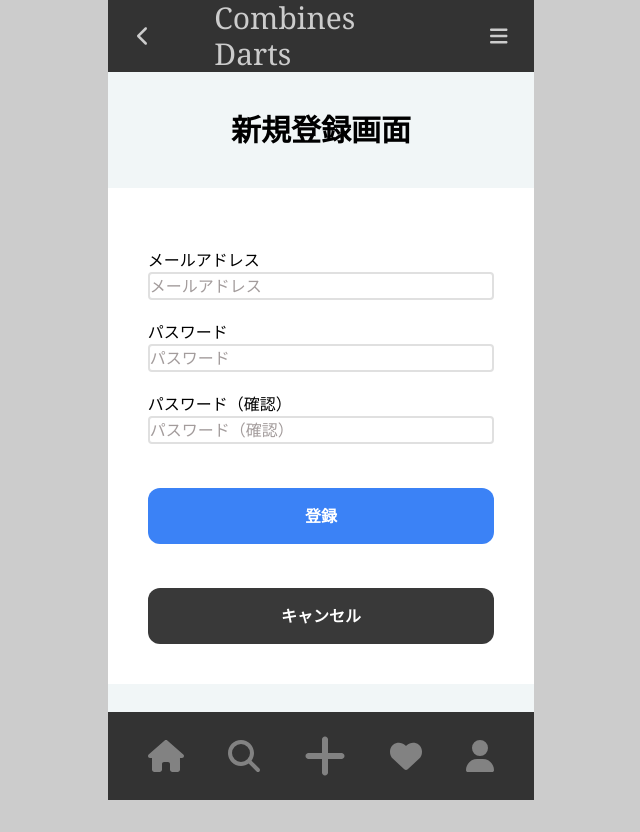
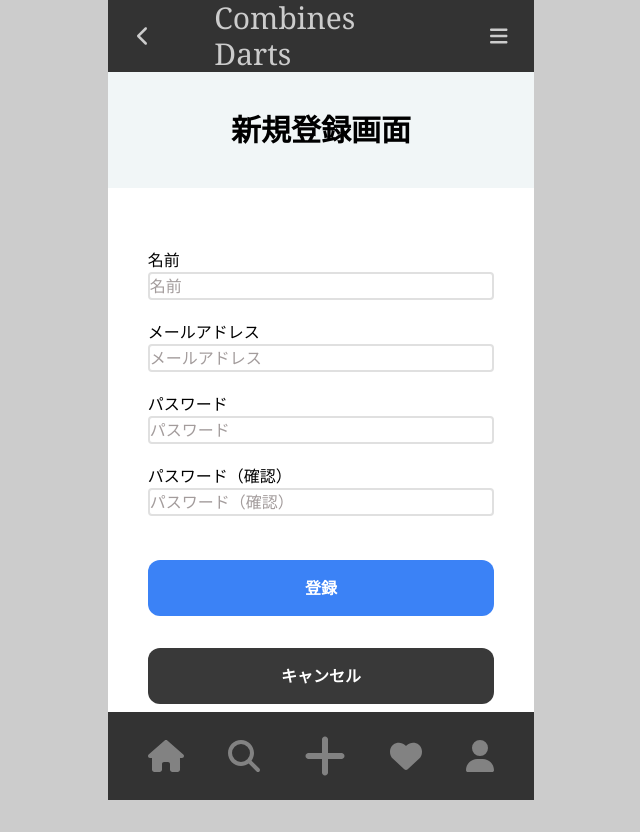
Before and after one commit to kanori1022/darts_frontend, a Next.js app: page /newprofile in a window 1280 px wide. Shown: the whole page, without its empty margins (319-959 px from the left). Before the commit the page ends 800 px from the top, so only its background shows below. Built offline with nearby package versions, Linux system fonts and the light colour scheme; no server answers.

Commit message:
デプロイ実施に伴う修正

```diff
--- a/app/newprofile/page.tsx
+++ b/app/newprofile/page.tsx
@@ -2,8 +2,10 @@
 
 import { Button } from "@/components/Button/Button";
 import { InputLong } from "@/components/Input/Input";
+import { useCreateUser } from "@/hooks/api/useCreateUser";
 import { FirebaseError, getApp, getApps, initializeApp } from "firebase/app";
 import { createUserWithEmailAndPassword, getAuth } from "firebase/auth";
+import { useRouter } from "next/navigation";
 import { useState } from "react";
 
 // Firebase 初期化
@@ -24,27 +26,83 @@ export default function Newprofile() {
   const [email, setEmail] = useState("");
   const [password, setPassword] = useState("");
   const [passwordConfirm, setPasswordConfirm] = useState("");
+  const [name, setName] = useState("");
   const [error, setError] = useState<string | null>(null);
   const [success, setSuccess] = useState(false);
+  const [isLoading, setIsLoading] = useState(false);
+
+  const { createUser } = useCreateUser();
+  const router = useRouter();
 
   const handleRegister = async () => {
     setError(null);
     setSuccess(false);
+    setIsLoading(true);
+
+    // バリデーション
+    if (!email || !password || !name) {
+      setError("すべての項目を入力してください。");
+      setIsLoading(false);
+      return;
+    }
 
     if (password !== passwordConfirm) {
       setError("パスワードが一致しません。");
+      setIsLoading(false);
+      return;
+    }
+
+    if (password.length < 6) {
+      setError("パスワードは6文字以上で入力してください。");
+      setIsLoading(false);
       return;
     }
 
     try {
-      await createUserWithEmailAndPassword(auth, email, password);
+      // 1. Firebase認証でユーザーを作成
+      const userCredential = await createUserWithEmailAndPassword(
+        auth,
+        email,
+        password
+      );
+      const firebaseUser = userCredential.user;
+
+      // 2. API側にユーザー情報を登録
+      await createUser({
+        user: {
+          name: name,
+          image: null,
+          introduction: "",
+        },
+        firebase_uid: firebaseUser.uid,
+      });
+
       setSuccess(true);
+
+      // 登録成功後、ホームページにリダイレクト
+      setTimeout(() => {
+        router.push("/home");
+      }, 2000);
     } catch (err: unknown) {
       if (err instanceof FirebaseError) {
-        setError(err.message);
+        switch (err.code) {
+          case "auth/email-already-in-use":
+            setError("このメールアドレスは既に使用されています。");
+            break;
+          case "auth/invalid-email":
+            setError("有効なメールアドレスを入力してください。");
+            break;
+          case "auth/weak-password":
+            setError("パスワードが弱すぎます。");
+            break;
+          default:
+            setError(err.message);
+        }
       } else {
         setError("予期しないエラーが発生しました。");
       }
+    } finally {
+      setIsLoading(false);
     }
   };
 
@@ -57,34 +115,57 @@ export default function Newprofile() {
         <div className="pl-10 pr-10 pt-10 pb-10 bg-white space-y-6">
           <div>
             <InputLong
+              placeholder="名前"
+              onChange={(e) => setName(e.target.value)}
+              value={name}
+            >
+              名前
+            </InputLong>
+
+            <InputLong
               placeholder="メールアドレス"
               onChange={(e) => setEmail(e.target.value)}
+              value={email}
             >
               メールアドレス
             </InputLong>
 
             <InputLong
               placeholder="パスワード"
+              type="password"
               onChange={(e) => setPassword(e.target.value)}
+              value={password}
             >
               パスワード
             </InputLong>
 
             <InputLong
               placeholder="パスワード（確認）"
+              type="password"
               onChange={(e) => setPasswordConfirm(e.target.value)}
+              value={passwordConfirm}
             >
               パスワード（確認）
             </InputLong>
           </div>
 
           {error && <p className="text-red-500">{error}</p>}
-          {success && <p className="text-green-500">登録に成功しました！</p>}
+          {success && (
+            <div className="text-green-500">
+              <p>登録に成功しました！</p>
+              <p className="text-sm">ホームページに移動します...</p>
+            </div>
+          )}
 
-          <Button color="bg-[#3B82F6]" onClick={handleRegister}>
-            登録
-          </Button>
-          <Button color="bg-[#393939]">キャンセル</Button>
+          <div className="space-y-3">
+            <Button color="bg-[#3B82F6]" onClick={handleRegister}>
+              {isLoading ? "登録中..." : "登録"}
+            </Button>
+
+            <Button color="bg-[#393939]" onClick={() => router.back()}>
+              キャンセル
+            </Button>
+          </div>
         </div>
       </div>
     </div>
--- a/components/Input/Input.tsx
+++ b/components/Input/Input.tsx
@@ -5,18 +5,19 @@ type InputProps = {
   placeholder: string;
   value?: string;
   maxLength?: number;
+  type?: string;
   onChange?: ChangeEventHandler<HTMLInputElement>;
 };
 
 export const InputShort = (props: InputProps) => {
-  const { children, placeholder, onChange } = props;
+  const { children, placeholder, type = "text", onChange } = props;
   return (
     <>
       <p className="text-left">{children}</p>
       {/* <div className="relative w-70 mb-8 group"> */}
       <input
         className="border-2 rounded-sm w-70 placeholder-[#A39C9C] border-[#E0E0E0]"
-        type="text"
+        type={type}
         placeholder={placeholder}
         onChange={onChange}
       ></input>
@@ -49,13 +50,20 @@ export const InputShort = (props: InputProps) => {
 };
 
 export const InputLong = (props: InputProps) => {
-  const { children, placeholder, value, maxLength, onChange } = props;
+  const {
+    children,
+    placeholder,
+    value,
+    maxLength,
+    type = "text",
+    onChange,
+  } = props;
   return (
     <>
       <p className="mt-5 text-left">{children}</p>
       <input
         className="border-2 rounded-sm w-full placeholder-[#A39C9C] border-[#E0E0E0]"
-        type="text"
+        type={type}
         placeholder={placeholder}
         value={value}
         maxLength={maxLength}
--- a/hooks/api/useCreateUser.ts
+++ b/hooks/api/useCreateUser.ts
@@ -1,16 +1,24 @@
-
 import { UserParams } from "@/types/user";
+import useAuth from "../auth/useAuth";
 import { useAxios } from "../axios/useAxios";
 
 type UserRequest = {
   user: UserParams;
+  firebase_uid?: string;
 };
 
 export const useCreateUser = () => {
   const axios = useAxios();
+  const { loginUser } = useAuth();
 
-  const createUser = async (UserRequest: UserRequest) => {
-    const response = await axios.postForm("/users", UserRequest);
+  const createUser = async (request: UserRequest) => {
+    // Firebase UIDを追加
+    const requestData = {
+      ...request,
+      firebase_uid: loginUser?.uid || request.firebase_uid,
+    };
+
+    const response = await axios.postForm("/users", requestData);
     return response.data;
   };
 
```
